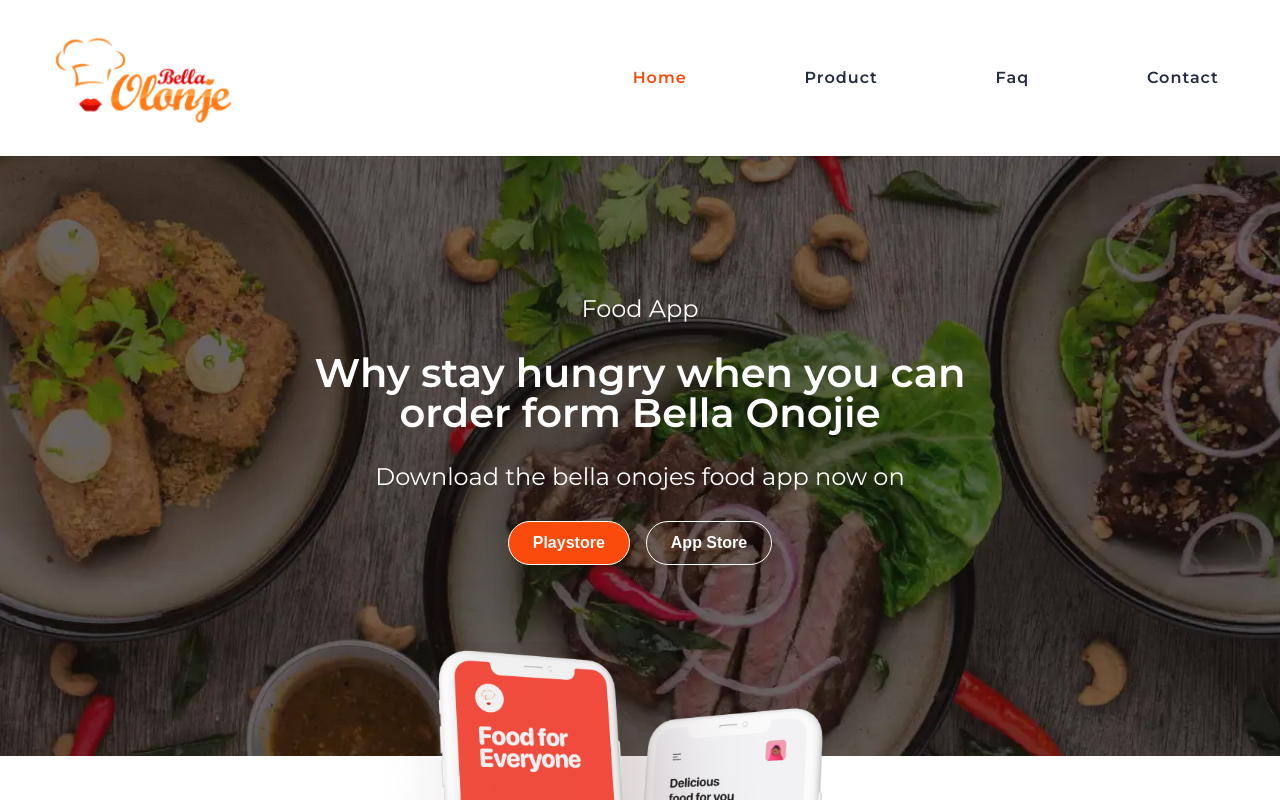
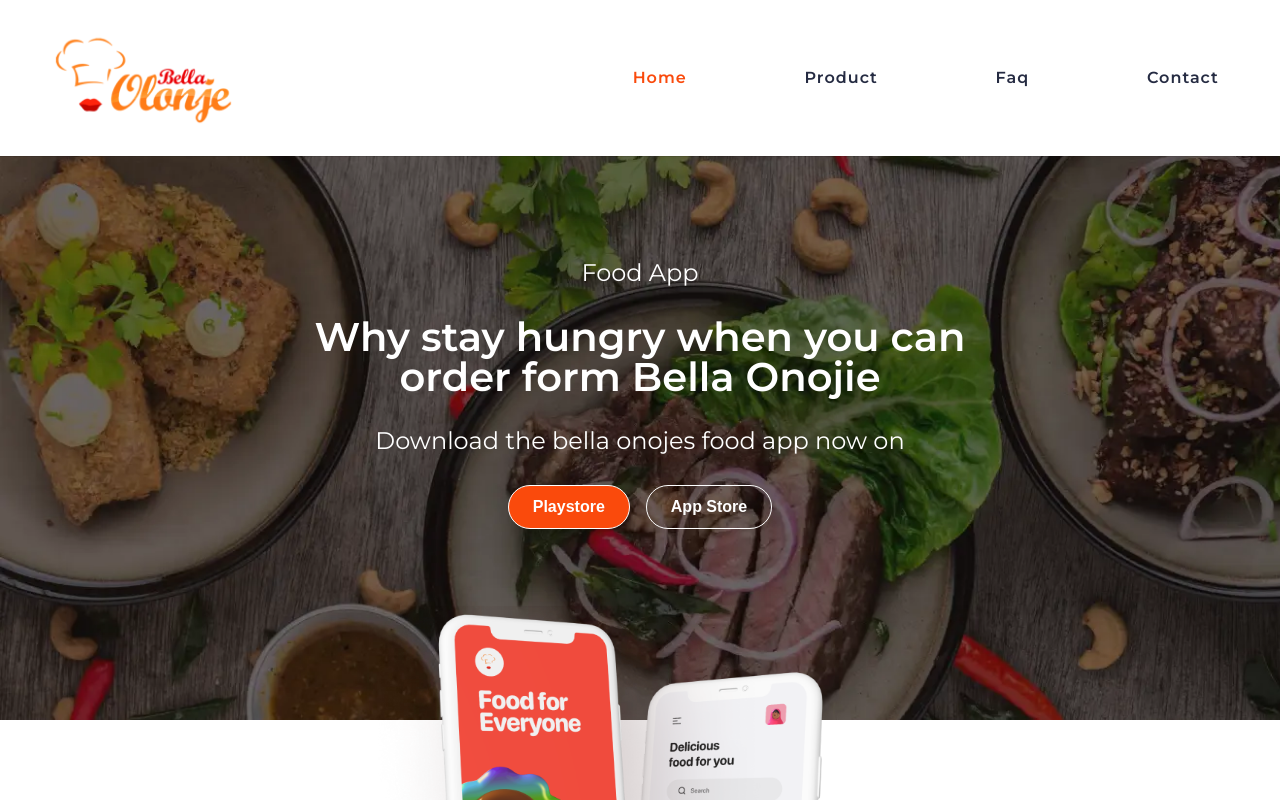
Before and after one commit to Deniss1988/portfolio2023, a React (Vite) app in the folder client/: page / in a window 1280 px wide. Shown: the top 800 px of the page. Built offline with nearby package versions, Linux system fonts and the light colour scheme.

Commit message:
bug fixes

```diff
--- a/client/src/components/Header/Header.css
+++ b/client/src/components/Header/Header.css
@@ -1,6 +1,7 @@
 .header {
-  position: sticky;
+  position: fixed;
   top: 0;
+  width: 100%;
   z-index: 2;
 }
 
--- a/client/src/components/Header/Header.jsx
+++ b/client/src/components/Header/Header.jsx
@@ -13,10 +13,11 @@
   ];
 
   return (
-    <div className="header">
+    <div>
       <div className="menu">
         <BurgerMenu />
       </div>
+      <div className="header">
         <nav className="navbar">
           <Link to={"/"}>
             <img className="logo" src={Logo} alt="Company Logo" />
@@ -31,6 +32,7 @@
           </div>
         </nav>
       </div>
+    </div>
   );
 };
 
--- a/client/src/components/HeroBlock/HeroBlock.css
+++ b/client/src/components/HeroBlock/HeroBlock.css
@@ -4,6 +4,7 @@
   align-items: center;
   justify-content: center;
   min-height: 600px;
+  margin-top: 120px;
   background-color: var(--white);
   background-image: url("../../assets/img/herobg.webp");
   background-repeat: no-repeat;
```
Lines whose indentation alone changed are shown as unchanged.
